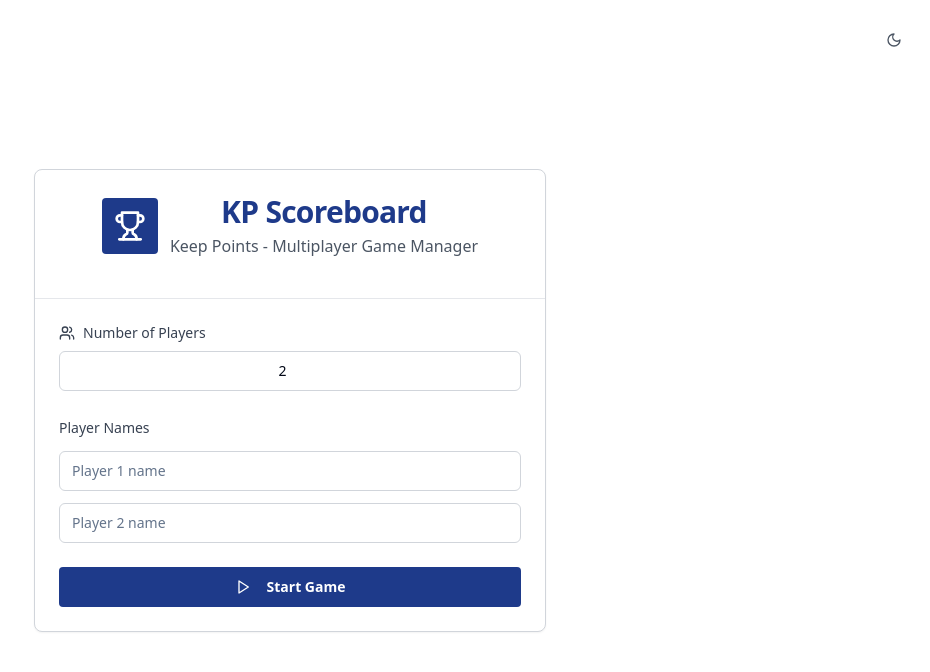
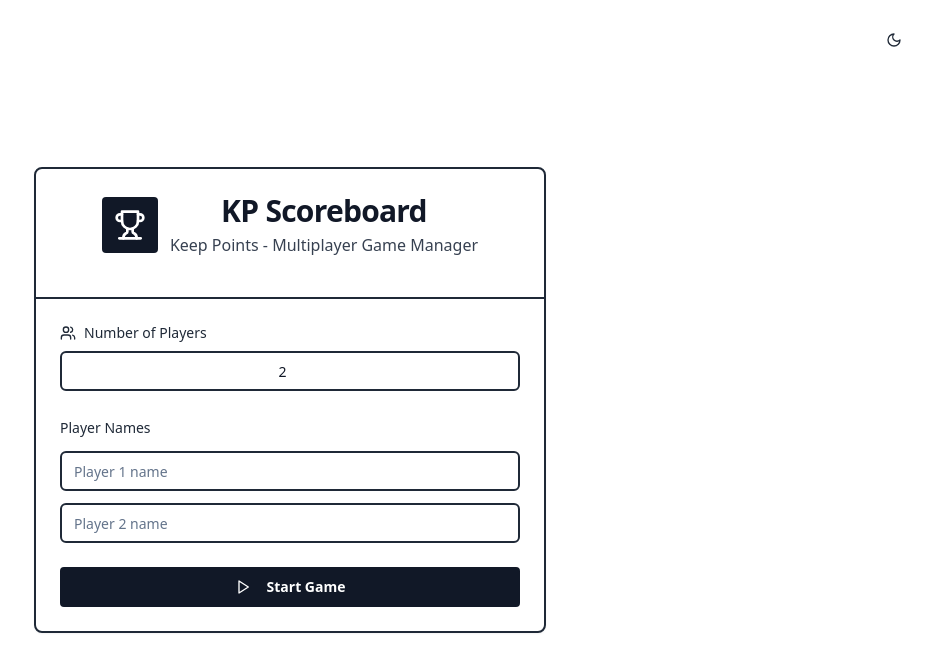
Before and after one commit to AshrafulAbedin/kp-scoreboard, a React (Vite) app: page / in a window 1280 px wide. Shown: the top 672 px of the page, without its empty margins (350-1280 px from the left). Built offline with nearby package versions, Linux system fonts and the light colour scheme.

Commit message:
Refactor: More dark theme
Adjust the UI to be more dark.

```diff
--- a/src/pages/Index.tsx
+++ b/src/pages/Index.tsx
@@ -1,3 +1,4 @@
+
 import React, { useState, useEffect } from 'react';
 import { Plus, RotateCcw, Square, Play, Moon, Sun, Trophy, Users, Undo2 } from 'lucide-react';
 import { Button } from '@/components/ui/button';
@@ -217,32 +218,32 @@ const Index = () => {
   if (showSetup) {
     return (
       <div className={`min-h-screen ${darkMode ? 'dark' : ''}`}>
-        <div className="min-h-screen bg-white dark:bg-gray-900 flex items-center justify-center p-4">
-          <Card className="w-full max-w-lg border border-gray-300 dark:border-gray-600 bg-white dark:bg-gray-800">
-            <CardHeader className="text-center pb-6 border-b border-gray-200 dark:border-gray-600">
+        <div className="min-h-screen bg-white dark:bg-gray-950 flex items-center justify-center p-4">
+          <Card className="w-full max-w-lg border-2 border-gray-800 dark:border-gray-700 bg-white dark:bg-gray-900">
+            <CardHeader className="text-center pb-6 border-b-2 border-gray-800 dark:border-gray-700">
               <div className="flex items-center justify-center gap-3 mb-4">
-                <div className="p-3 bg-blue-900 rounded">
+                <div className="p-3 bg-gray-900 dark:bg-gray-800 rounded">
                   <Trophy className="h-8 w-8 text-white" />
                 </div>
                 <div>
-                  <CardTitle className="text-3xl font-bold text-blue-900 dark:text-white">
+                  <CardTitle className="text-3xl font-bold text-gray-900 dark:text-white">
                     KP Scoreboard
                   </CardTitle>
-                  <p className="text-gray-600 dark:text-gray-300 mt-1">Keep Points - Multiplayer Game Manager</p>
+                  <p className="text-gray-700 dark:text-gray-300 mt-1">Keep Points - Multiplayer Game Manager</p>
                 </div>
               </div>
               <Button
                 variant="ghost"
                 size="sm"
                 onClick={() => setDarkMode(!darkMode)}
-                className="absolute top-4 right-4 text-gray-600 dark:text-gray-300"
+                className="absolute top-4 right-4 text-gray-800 dark:text-gray-200 hover:bg-gray-100 dark:hover:bg-gray-800"
               >
                 {darkMode ? <Sun className="h-4 w-4" /> : <Moon className="h-4 w-4" />}
               </Button>
             </CardHeader>
             <CardContent className="space-y-6 pt-6">
               <div>
-                <label className="text-sm font-medium text-gray-700 dark:text-gray-300 mb-2 flex items-center gap-2">
+                <label className="text-sm font-medium text-gray-800 dark:text-gray-200 mb-2 flex items-center gap-2">
                   <Users className="h-4 w-4" />
                   Number of Players
                 </label>
@@ -256,12 +257,12 @@ const Index = () => {
                     setNumPlayers(num);
                     setPlayerNames(Array(num).fill(''));
                   }}
-                  className="text-center text-lg border-gray-300 dark:border-gray-600"
+                  className="text-center text-lg border-2 border-gray-800 dark:border-gray-700 bg-white dark:bg-gray-800 text-gray-900 dark:text-white"
                 />
               </div>
 
               <div className="space-y-3">
-                <label className="text-sm font-medium text-gray-700 dark:text-gray-300">
+                <label className="text-sm font-medium text-gray-800 dark:text-gray-200">
                   Player Names
                 </label>
                 {Array.from({ length: numPlayers }, (_, i) => (
@@ -274,14 +275,14 @@ const Index = () => {
                       newNames[i] = e.target.value;
                       setPlayerNames(newNames);
                     }}
-                    className="border-gray-300 dark:border-gray-600"
+                    className="border-2 border-gray-800 dark:border-gray-700 bg-white dark:bg-gray-800 text-gray-900 dark:text-white"
                   />
                 ))}
               </div>
 
               <Button
                 onClick={handleSetupComplete}
-                className="w-full bg-blue-900 hover:bg-blue-800 text-white font-semibold py-3 rounded"
+                className="w-full bg-gray-900 hover:bg-gray-800 dark:bg-gray-800 dark:hover:bg-gray-700 text-white font-semibold py-3 rounded border-2 border-gray-900 dark:border-gray-700"
               >
                 <Play className="mr-2 h-5 w-5" />
                 Start Game
@@ -295,18 +296,18 @@ const Index = () => {
 
   return (
     <div className={`min-h-screen ${darkMode ? 'dark' : ''}`}>
-      <div className="min-h-screen bg-white dark:bg-gray-900">
+      <div className="min-h-screen bg-white dark:bg-gray-950">
         {/* Header */}
-        <div className="bg-white dark:bg-gray-800 border-b border-gray-300 dark:border-gray-600">
+        <div className="bg-white dark:bg-gray-900 border-b-2 border-gray-800 dark:border-gray-700">
           <div className="max-w-7xl mx-auto px-4 py-4">
             <div className="flex items-center justify-between">
               <div className="flex items-center gap-3">
-                <div className="p-2 bg-blue-900 rounded">
+                <div className="p-2 bg-gray-900 dark:bg-gray-800 rounded">
                   <Trophy className="h-6 w-6 text-white" />
                 </div>
                 <div>
-                  <h1 className="text-2xl font-bold text-blue-900 dark:text-white">KP Scoreboard</h1>
-                  <p className="text-sm text-gray-600 dark:text-gray-400">
+                  <h1 className="text-2xl font-bold text-gray-900 dark:text-white">KP Scoreboard</h1>
+                  <p className="text-sm text-gray-700 dark:text-gray-300">
                     Round {gameState.currentRound + 1} • {gameState.players.length} Players
                   </p>
                 </div>
@@ -317,7 +318,7 @@ const Index = () => {
                   variant="ghost"
                   size="sm"
                   onClick={() => setDarkMode(!darkMode)}
-                  className="text-gray-600 dark:text-gray-300"
+                  className="text-gray-800 dark:text-gray-200 hover:bg-gray-100 dark:hover:bg-gray-800"
                 >
                   {darkMode ? <Sun className="h-4 w-4" /> : <Moon className="h-4 w-4" />}
                 </Button>
@@ -329,7 +330,7 @@ const Index = () => {
                       size="sm"
                       onClick={undoLastAction}
                       disabled={actionHistory.length === 0}
-                      className="border-gray-300 dark:border-gray-600 text-gray-700 dark:text-gray-300"
+                      className="border-2 border-gray-800 dark:border-gray-700 text-gray-800 dark:text-gray-200 bg-white dark:bg-gray-800 hover:bg-gray-100 dark:hover:bg-gray-700"
                     >
                       <Undo2 className="h-4 w-4 mr-1" />
                       Undo
@@ -339,7 +340,7 @@ const Index = () => {
                       variant="outline"
                       size="sm"
                       onClick={resetCurrentRound}
-                      className="border-gray-300 dark:border-gray-600 text-gray-700 dark:text-gray-300"
+                      className="border-2 border-gray-800 dark:border-gray-700 text-gray-800 dark:text-gray-200 bg-white dark:bg-gray-800 hover:bg-gray-100 dark:hover:bg-gray-700"
                     >
                       <RotateCcw className="h-4 w-4 mr-1" />
                       Reset Round
@@ -349,7 +350,7 @@ const Index = () => {
                       variant="outline"
                       size="sm"
                       onClick={endRound}
-                      className="border-gray-300 dark:border-gray-600 text-gray-700 dark:text-gray-300"
+                      className="border-2 border-gray-800 dark:border-gray-700 text-gray-800 dark:text-gray-200 bg-white dark:bg-gray-800 hover:bg-gray-100 dark:hover:bg-gray-700"
                     >
                       <Plus className="h-4 w-4 mr-1" />
                       End Round
@@ -359,6 +360,7 @@ const Index = () => {
                       variant="destructive"
                       size="sm"
                       onClick={endGame}
+                      className="bg-red-900 dark:bg-red-800 hover:bg-red-800 dark:hover:bg-red-700 text-white border-2 border-red-900 dark:border-red-800"
                     >
                       <Square className="h-4 w-4 mr-1" />
                       End Game
@@ -370,7 +372,7 @@ const Index = () => {
                   <Button
                     size="sm"
                     onClick={restartGame}
-                    className="bg-blue-900 hover:bg-blue-800 text-white"
+                    className="bg-gray-900 hover:bg-gray-800 dark:bg-gray-800 dark:hover:bg-gray-700 text-white border-2 border-gray-900 dark:border-gray-700"
                   >
                     <Play className="h-4 w-4 mr-1" />
                     New Game
@@ -384,27 +386,27 @@ const Index = () => {
         {/* Main Content */}
         <div className="max-w-7xl mx-auto p-4">
           {/* Scoreboard Table */}
-          <Card className="border border-gray-300 dark:border-gray-600 bg-white dark:bg-gray-800">
+          <Card className="border-2 border-gray-800 dark:border-gray-700 bg-white dark:bg-gray-900">
             <CardContent className="p-0">
               <div className="overflow-x-auto">
                 <table className="w-full border-collapse">
                   <thead>
-                    <tr className="bg-gray-100 dark:bg-gray-700 border-b border-gray-300 dark:border-gray-600">
-                      <th className="px-4 py-4 text-left text-sm font-semibold text-gray-700 dark:text-gray-300 border-r border-gray-300 dark:border-gray-600 min-w-24">
+                    <tr className="bg-gray-200 dark:bg-gray-800 border-b-2 border-gray-800 dark:border-gray-700">
+                      <th className="px-4 py-4 text-left text-sm font-semibold text-gray-900 dark:text-white border-r-2 border-gray-800 dark:border-gray-700 min-w-24">
                         Round
                       </th>
                       {gameState.players.map((player, index) => (
-                        <th key={index} className="px-4 py-4 text-center text-sm font-semibold border-r border-gray-300 dark:border-gray-600 last:border-r-0 min-w-32">
+                        <th key={index} className="px-4 py-4 text-center text-sm font-semibold border-r-2 border-gray-800 dark:border-gray-700 last:border-r-0 min-w-32">
                           <div className="flex flex-col items-center gap-2">
                             <div className="flex items-center gap-2">
                               {getLeaderPosition(index) === 1 && (
-                                <Trophy className="h-4 w-4 text-blue-900" />
+                                <Trophy className="h-4 w-4 text-yellow-600 dark:text-yellow-500" />
                               )}
                               <span className="text-gray-900 dark:text-white">{player.name}</span>
                             </div>
                             <Badge
                               variant={getLeaderPosition(index) === 1 ? "default" : "secondary"}
-                              className={`text-xs ${getLeaderPosition(index) === 1 ? 'bg-blue-900 hover:bg-blue-800 text-white' : 'bg-gray-200 dark:bg-gray-600 text-gray-700 dark:text-gray-300'}`}
+                              className={`text-xs ${getLeaderPosition(index) === 1 ? 'bg-gray-900 dark:bg-gray-700 text-white border-2 border-gray-900 dark:border-gray-700' : 'bg-gray-300 dark:bg-gray-700 text-gray-900 dark:text-white border-2 border-gray-600 dark:border-gray-600'}`}
                             >
                               {player.totalScore} pts
                             </Badge>
@@ -415,15 +417,15 @@ const Index = () => {
                   </thead>
                   <tbody>
                     {Array.from({ length: gameState.currentRound + 1 }, (_, roundIndex) => (
-                      <tr key={roundIndex} className="border-b border-gray-300 dark:border-gray-600 hover:bg-gray-50 dark:hover:bg-gray-700">
-                        <td className="px-4 py-4 text-sm font-medium text-gray-700 dark:text-gray-300 border-r border-gray-300 dark:border-gray-600">
+                      <tr key={roundIndex} className="border-b-2 border-gray-800 dark:border-gray-700 hover:bg-gray-100 dark:hover:bg-gray-800">
+                        <td className="px-4 py-4 text-sm font-medium text-gray-900 dark:text-white border-r-2 border-gray-800 dark:border-gray-700">
                           Round {roundIndex + 1}
                           {roundIndex === gameState.currentRound && !gameState.gameEnded && (
-                            <Badge variant="outline" className="ml-2 text-xs border-gray-300 dark:border-gray-600">Current</Badge>
+                            <Badge variant="outline" className="ml-2 text-xs border-2 border-gray-800 dark:border-gray-700 bg-white dark:bg-gray-800 text-gray-900 dark:text-white">Current</Badge>
                           )}
                         </td>
                         {gameState.players.map((player, playerIndex) => (
-                          <td key={playerIndex} className="px-4 py-4 text-center border-r border-gray-300 dark:border-gray-600 last:border-r-0">
+                          <td key={playerIndex} className="px-4 py-4 text-center border-r-2 border-gray-800 dark:border-gray-700 last:border-r-0">
                             <div className="flex flex-col items-center gap-2">
                               <span className="text-lg font-semibold text-gray-900 dark:text-white">
                                 {player.roundScores[roundIndex] || 0}
@@ -432,7 +434,7 @@ const Index = () => {
                                 <Button
                                   size="sm"
                                   onClick={() => addPoint(playerIndex)}
-                                  className="bg-blue-900 hover:bg-blue-800 text-white font-medium px-3 py-1 rounded"
+                                  className="bg-gray-900 hover:bg-gray-800 dark:bg-gray-800 dark:hover:bg-gray-700 text-white font-medium px-3 py-1 rounded border-2 border-gray-900 dark:border-gray-700"
                                 >
                                   +10
                                 </Button>
@@ -450,10 +452,10 @@ const Index = () => {
 
           {/* Game Over Summary */}
           {gameState.gameEnded && (
-            <Card className="mt-6 border border-gray-300 dark:border-gray-600 bg-white dark:bg-gray-800">
-              <CardHeader className="text-center border-b border-gray-200 dark:border-gray-600">
+            <Card className="mt-6 border-2 border-gray-800 dark:border-gray-700 bg-white dark:bg-gray-900">
+              <CardHeader className="text-center border-b-2 border-gray-800 dark:border-gray-700">
                 <CardTitle className="text-2xl font-bold text-gray-900 dark:text-white flex items-center justify-center gap-2">
-                  <Trophy className="h-8 w-8 text-blue-900" />
+                  <Trophy className="h-8 w-8 text-yellow-600 dark:text-yellow-500" />
                   Game Over - Final Results
                 </CardTitle>
               </CardHeader>
@@ -467,20 +469,20 @@ const Index = () => {
                         key={player.originalIndex}
                         className={`p-4 rounded border-2 ${
                           position === 0
-                            ? 'border-blue-900 bg-blue-50 dark:bg-blue-900/20'
-                            : 'border-gray-300 dark:border-gray-600 bg-white dark:bg-gray-800'
+                            ? 'border-gray-900 dark:border-gray-700 bg-gray-100 dark:bg-gray-800'
+                            : 'border-gray-800 dark:border-gray-700 bg-white dark:bg-gray-900'
                         }`}
                       >
                         <div className="flex items-center justify-between">
                           <div className="flex items-center gap-2">
-                            {position === 0 && <Trophy className="h-5 w-5 text-blue-900" />}
+                            {position === 0 && <Trophy className="h-5 w-5 text-yellow-600 dark:text-yellow-500" />}
                             <span className="font-semibold text-gray-900 dark:text-white">
                               #{position + 1} {player.name}
                             </span>
                           </div>
                           <Badge
                             variant={position === 0 ? "default" : "secondary"}
-                            className={position === 0 ? 'bg-blue-900 hover:bg-blue-800 text-white' : 'bg-gray-200 dark:bg-gray-600 text-gray-700 dark:text-gray-300'}
+                            className={position === 0 ? 'bg-gray-900 dark:bg-gray-700 text-white border-2 border-gray-900 dark:border-gray-700' : 'bg-gray-300 dark:bg-gray-700 text-gray-900 dark:text-white border-2 border-gray-600 dark:border-gray-600'}
                           >
                             {player.totalScore} pts
                           </Badge>
```
